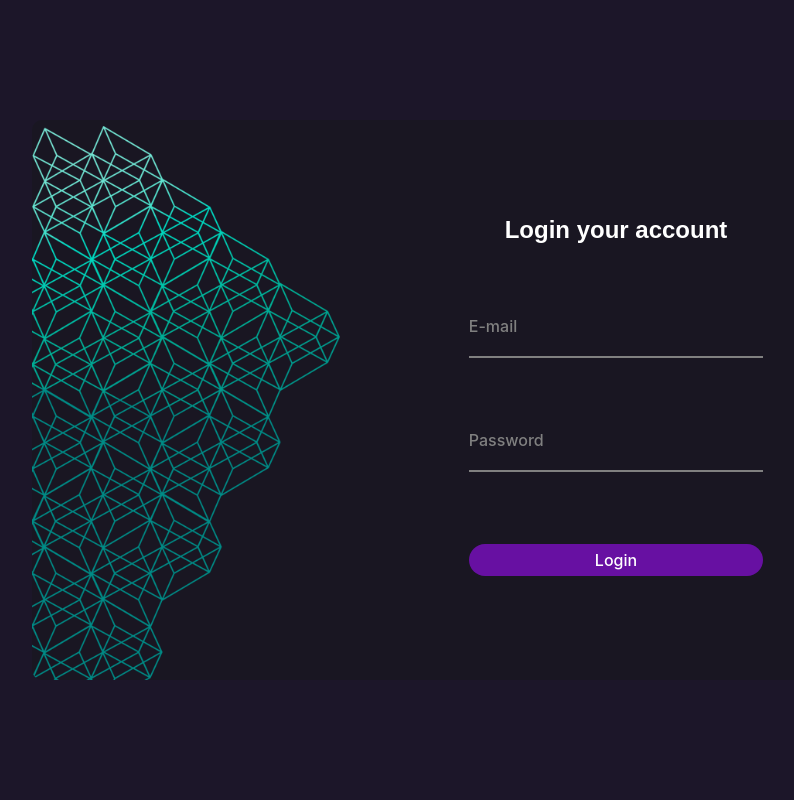
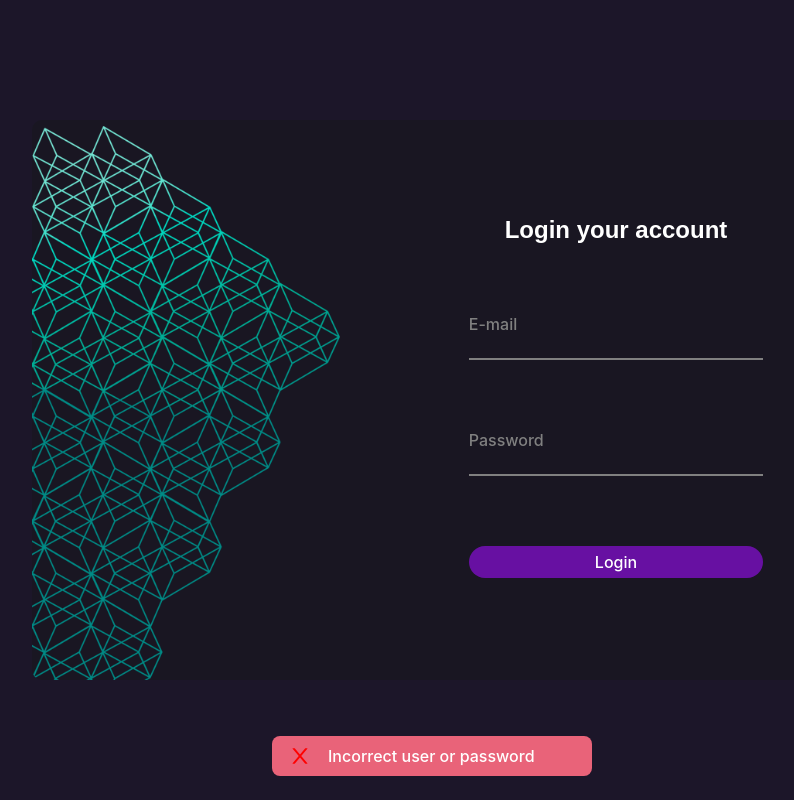
Before and after one commit to fernandocfbf/next_web_site, a Next.js app in the folder automation/: page / in a window 1280 px wide. Both pictures are taken after a click on the button "Login". Shown: the whole page, without its empty margins (208-1002 px from the left). Built offline with nearby package versions, Linux system fonts and the light colour scheme.

Commit message:
Adicionei o componente de mensagens

```diff
--- a/automation/src/components/LoginBox/index.tsx
+++ b/automation/src/components/LoginBox/index.tsx
@@ -1,5 +1,6 @@
 import styles from './styles.module.scss'
-import Image from 'next/image'
+import Snackbar from '@material-ui/core/Snackbar';
+import {Message} from '../Message'
 import React, { useEffect, useState } from 'react'
 import { useRouter } from 'next/router'
 
@@ -8,15 +9,31 @@ export function LoginBox() {
   const router = useRouter()
   const [email, setEmail] = useState('')
   const [password, setPassword] = useState('')
+  const [open, setOpen] = useState(false)
 
   function authenticateUser(email, password) {
     if (email == "sibsmetricis@gmail.com" && password == "Metricis@2020") {
       router.push("/home")
     }
+
+    else {
+      setOpen(true)
+    }
   }
+
+  const handleClose = (event, reason) => {
+    if (reason === 'clickaway') {
+      return;
+    }
+
+    setOpen(false);
+  };
 
   return (
     <div className={styles.box}>
+      <Snackbar style={{width:"20rem", height:"2.5rem"}} open={open} autoHideDuration={6000} onClose={handleClose}>
+        <Message message={{type:"error", message:"Incorrect user or password"}}></Message>
+      </Snackbar>
       <div className={styles.textBox}>
         <h2>Login your account</h2>
 
@@ -45,6 +62,8 @@ export function LoginBox() {
         </button>
       </div>
 
+
+
     </div>
   )
 }
--- a/automation/src/components/LoginBox/styles.module.scss
+++ b/automation/src/components/LoginBox/styles.module.scss
@@ -44,6 +44,7 @@
 
 	p {
 		color: var(--gray-500);
+		margin-bottom: 0.25rem;
 	}
 }
 
@@ -52,6 +53,7 @@
 
 	p {
 		color: var(--purple);
+		margin-bottom: 0.25rem;
 	}
 }
 
--- /dev/null
+++ b/automation/src/components/Message/index.tsx
@@ -0,0 +1,48 @@
+import React from 'react'
+import { AiOutlineCheck, AiOutlineClose } from 'react-icons/ai'
+import styles from './styles.module.scss'
+
+
+type Message = {
+  type: string,
+  message: string
+}
+
+type MessageProps = {
+  message: Message
+}
+
+export function Message({ message }: MessageProps) {
+
+  if (message.type == "error") {
+    return (
+      <div className={styles.messageBoxError}>
+        <AiOutlineClose
+          style={{ marginLeft: "1rem" }}
+          size="1.5rem"
+          color='red'>
+
+        </AiOutlineClose>
+        <div>
+          <p>{message.message}</p>
+        </div>
+
+      </div>
+    )
+  }
+
+  else {
+    return (
+      <div className={styles.messageBoxSuccess}>
+        <AiOutlineCheck
+          style={{ marginLeft: "1rem" }}
+          size="1.5rem"
+          color='green'>
+
+        </AiOutlineCheck>
+        <p>{message.message}</p>
+      </div>
+    )
+  }
+
+}
--- /dev/null
+++ b/automation/src/components/Message/styles.module.scss
@@ -0,0 +1,27 @@
+.messageBoxError{
+  display: flex;
+  background: var(--red);
+  width: 100%;
+  height: 100%;
+  border-radius: 0.5rem;
+  align-items: center;
+  color: var(--white);
+
+  p{
+    margin-left: 1rem;
+  }
+}
+
+.messageBoxSuccess{
+  display: flex;
+  width: 100%;
+  height: 100%;
+  background: var(--green);
+  border-radius: 0.5rem;
+  align-items: center;
+  color: black;
+
+  p{
+    margin-left: 1rem;
+  }
+}
--- a/automation/src/components/ProgressBar/styles.module.scss
+++ b/automation/src/components/ProgressBar/styles.module.scss
@@ -16,6 +16,6 @@
 
 .labelStyles {
   padding: 5;
-  color: var(--white);
+  color: var(--background);
   font-weight: bold;
 }
--- /dev/null
+++ b/package.json
@@ -0,0 +1,5 @@
+{
+  "dependencies": {
+    "@material-ui/lab": "^4.0.0-alpha.58"
+  }
+}
```
Also changed, not shown: automation/src/pages/artificialIntelligence/index.tsx (+41 -10 lines), 2 other files (tests, documents, lock files or other folders).
